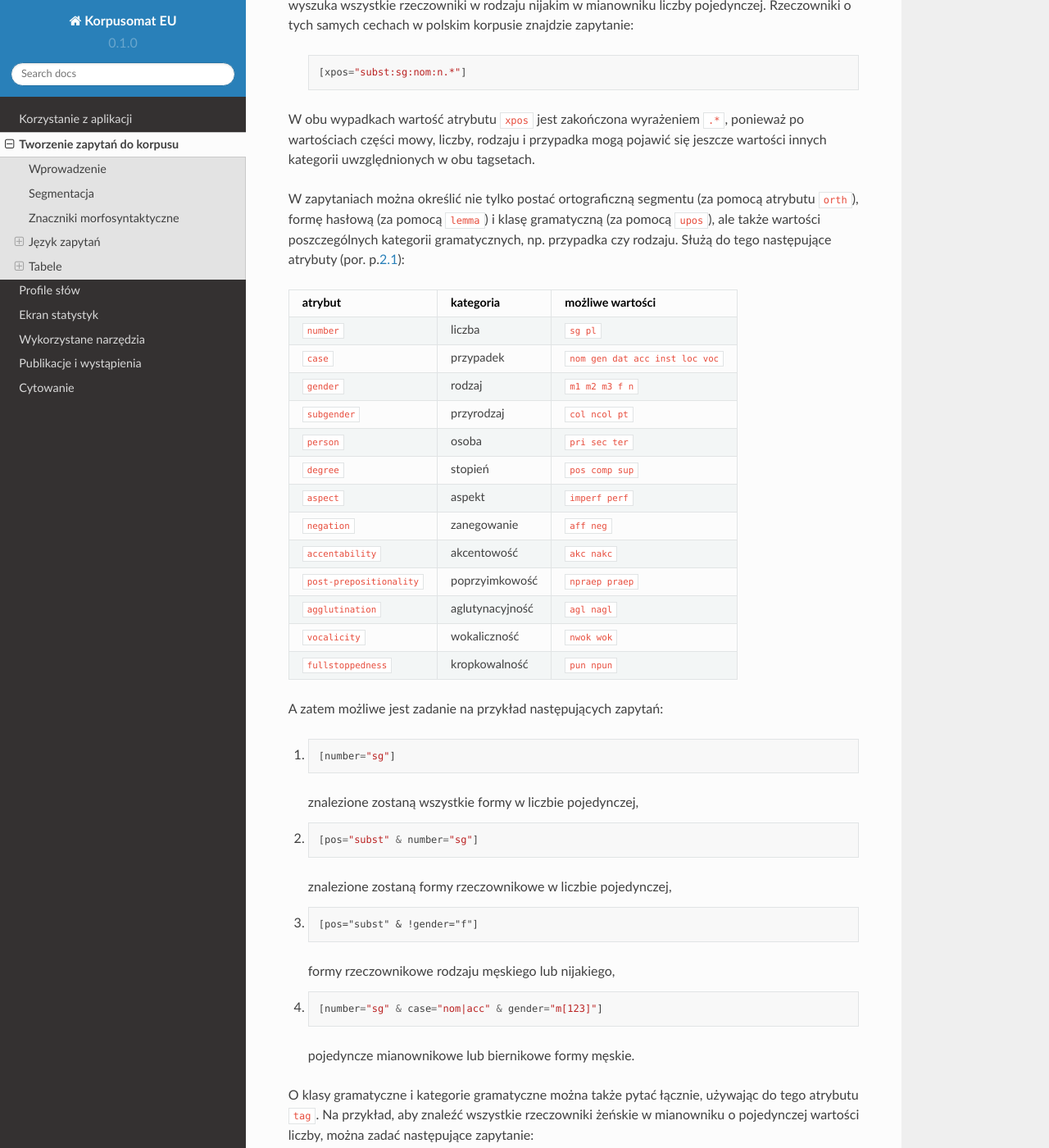
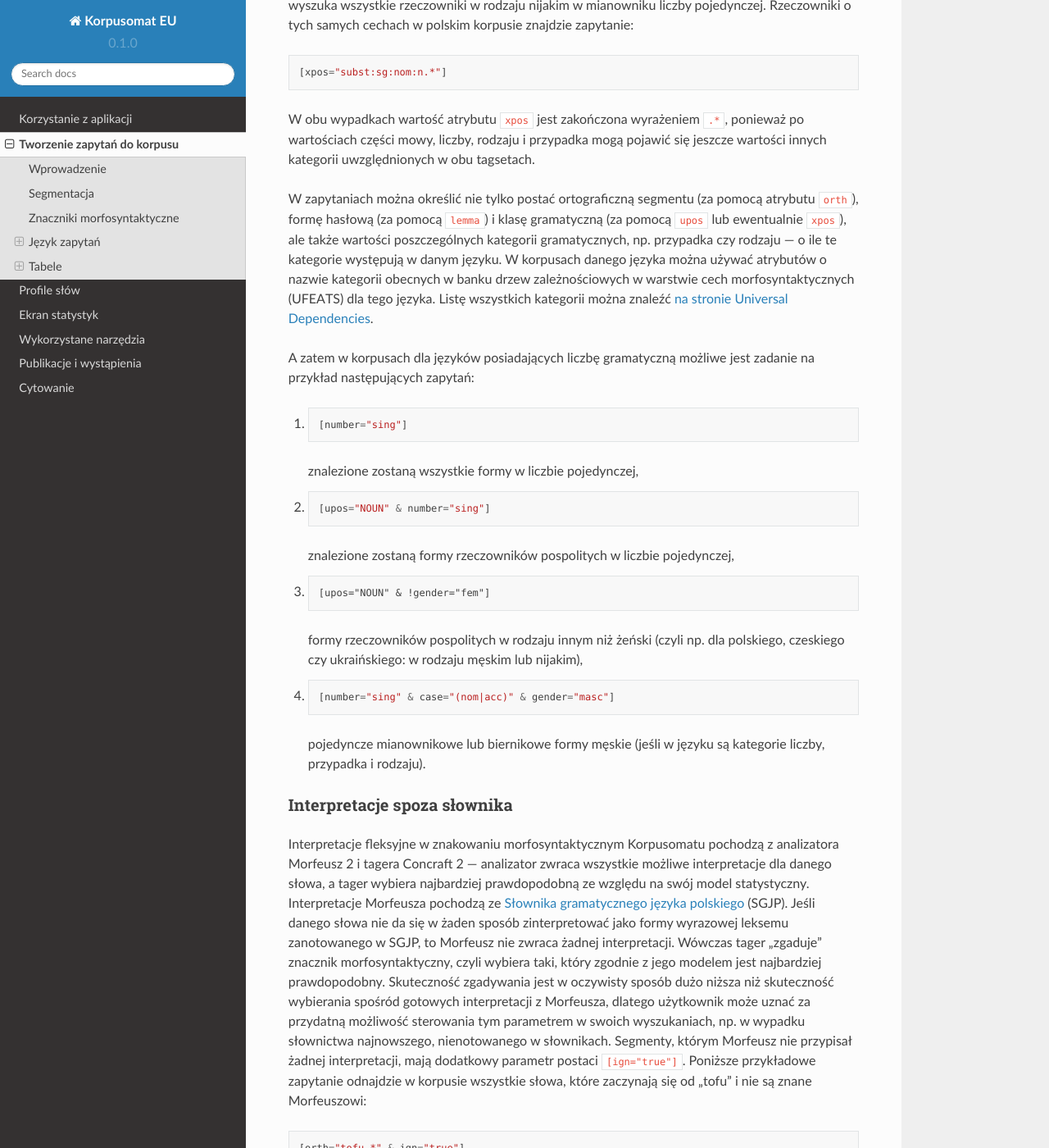
Before and after one commit to ipipan/korpusomat-eu-docs, a Sphinx documentation site: the page built from docs/source/mtas.rst, in a window 1280 px wide and 1400 px high, scrolled down 8060 px. Shown: the whole window at 82% size. Built offline with Sphinx 7.4.7 and the Read the Docs theme 2.0.0, drawn with Linux system fonts in a browser that asks for light colours; some of the changed text lies outside the part shown.

Commit message:
Update mtas.rst

```diff
--- a/docs/source/mtas.rst
+++ b/docs/source/mtas.rst
@@ -395,109 +395,63 @@ Dodatkowo za pomocą atrybutu ``xpos`` można odwołać się w zapytaniu do znac
 
 ::
 
-[xpos="NNNS1.*"]
+   [xpos="NNNS1.*"]
 
 wyszuka wszystkie rzeczowniki w rodzaju nijakim w mianowniku liczby pojedynczej. Rzeczowniki o tych samych cechach w polskim korpusie znajdzie zapytanie:
 
- ::
+::
 
- [xpos="subst:sg:nom:n.*"]
+   [xpos="subst:sg:nom:n.*"]
 
-W obu wypadkach wartość atrybutu ``xpos`` jest zakończona wyrażeniem ``.*``, ponieważ po wartościach części mowy, liczby, rodzaju i przypadka mogą pojawić się jeszcze wartości innych kategorii uwzględnionych w obu tagsetach.
+W obu wypadkach wartość atrybutu ``xpos`` jest zakończona wyrażeniem ``.*``, ponieważ po wartościach
+części mowy, liczby, rodzaju i przypadka mogą pojawić się jeszcze wartości innych kategorii uwzględnionych
+w obu tagsetach.
 
 
 W zapytaniach można określić nie tylko postać ortograficzną segmentu (za
 pomocą atrybutu ``orth``), formę hasłową (za pomocą ``lemma``) i klasę
-gramatyczną (za pomocą ``upos``), ale także wartości poszczególnych
-kategorii gramatycznych, np. przypadka czy rodzaju. Służą do tego
-następujące atrybuty (por. p.\ `2.1 <#sec:kategorie>`__):
+gramatyczną (za pomocą ``upos`` lub ewentualnie ``xpos``), ale także wartości poszczególnych
+kategorii gramatycznych, np. przypadka czy rodzaju — o ile te kategorie występują w danym języku. W korpusach
+danego języka można używać atrybutów o nazwie kategorii obecnych w banku drzew zależnościowych w warstwie
+cech morfosyntaktycznych (UFEATS) dla tego języka. Listę wszystkich kategorii można znaleźć `na stronie Universal Dependencies <https://universaldependencies.org/u/feat/all.html>`__.
 
-+---------------------------+-----------------+----------------------------------+
-| **atrybut**               | **kategoria**   | **możliwe wartości**             |
-+===========================+=================+==================================+
-| ``number``                | liczba          | ``sg pl``                        |
-+---------------------------+-----------------+----------------------------------+
-| ``case``                  | przypadek       | ``nom gen dat acc inst loc voc`` |
-+---------------------------+-----------------+----------------------------------+
-| ``gender``                | rodzaj          | ``m1 m2 m3 f n``                 |
-+---------------------------+-----------------+----------------------------------+
-| ``subgender``             | przyrodzaj      | ``col ncol pt``                  |
-+---------------------------+-----------------+----------------------------------+
-| ``person``                | osoba           | ``pri sec ter``                  |
-+---------------------------+-----------------+----------------------------------+
-| ``degree``                | stopień         | ``pos comp sup``                 |
-+---------------------------+-----------------+----------------------------------+
-| ``aspect``                | aspekt          | ``imperf perf``                  |
-+---------------------------+-----------------+----------------------------------+
-| ``negation``              | zanegowanie     | ``aff neg``                      |
-+---------------------------+-----------------+----------------------------------+
-| ``accentability``         | akcentowość     | ``akc nakc``                     |
-+---------------------------+-----------------+----------------------------------+
-| ``post-prepositionality`` | poprzyimkowość  | ``npraep praep``                 |
-+---------------------------+-----------------+----------------------------------+
-| ``agglutination``         | aglutynacyjność | ``agl nagl``                     |
-+---------------------------+-----------------+----------------------------------+
-| ``vocalicity``            | wokaliczność    | ``nwok wok``                     |
-+---------------------------+-----------------+----------------------------------+
-| ``fullstoppedness``       | kropkowalność   | ``pun npun``                     |
-+---------------------------+-----------------+----------------------------------+
 
-A zatem możliwe jest zadanie na przykład następujących zapytań:
+A zatem w korpusach dla języków posiadających liczbę gramatyczną możliwe jest zadanie na przykład następujących zapytań:
 
 #. ::
 
-      [number="sg"]
+      [number="sing"]
 
    znalezione zostaną wszystkie formy w liczbie pojedynczej,
 
 #. ::
 
-      [pos="subst" & number="sg"]
+      [upos="NOUN" & number="sing"]
 
-   znalezione zostaną formy rzeczownikowe w liczbie pojedynczej,
+   znalezione zostaną formy rzeczowników pospolitych w liczbie pojedynczej,
 
 #. ::
 
-      [pos="subst" & !gender="f"]
+      [upos="NOUN" & !gender="fem"]
 
-   formy rzeczownikowe rodzaju męskiego lub nijakiego,
+   formy rzeczowników pospolitych w rodzaju innym niż żeński (czyli np. dla polskiego, czeskiego czy ukraińskiego: w rodzaju męskim lub nijakim),
 
 #. ::
 
-      [number="sg" & case="nom|acc" & gender="m[123]"]
+      [number="sing" & case="(nom|acc)" & gender="masc"]
 
-   pojedyncze mianownikowe lub biernikowe formy męskie.
+   pojedyncze mianownikowe lub biernikowe formy męskie (jeśli w języku są kategorie liczby, przypadka i rodzaju).
 
-O klasy gramatyczne i kategorie gramatyczne można także pytać łącznie,
-używając do tego atrybutu ``tag``. Na przykład, aby znaleźć wszystkie
-rzeczowniki żeńskie w mianowniku o pojedynczej wartości liczby, można
-zadać następujące zapytanie:
+..
+ Ponieważ nazwy wartości poszczególnych kategorii są rozłączne, można
+ również stosować zbiorczą kategorię ``feat`` (ang. *feature* ‘cecha’)
+ w zastępstwie każdej innej. Ujednoznacznienie dokona się przez
+ odpowiednią wartość. Dlatego następujące dwa zapytania zwrócą te same
+ wyniki:
+..
+ -  ``[pos="subst" & case="acc" & number="pl" & gender="f"]``
 
-::
-
-   [tag="subst:sg:nom:f"]
-
-Wartości atrybutu ``tag`` mają postać ``kl:kat1:kat2:…:katn``, gdzie
-``kl`` to nazwa klasy gramatycznej, a ``kati`` to wartości kategorii
-przysługujących tej klasie w kolejności, w jakiej zostały podane
-w tabeli `2 <#tab:klasy>`__.
-
-Jak w wypadku innych atrybutów, specyfikacja atrybutu ``tag`` może być
-zadana wyrażeniem regularnym, np.:
-
-::
-
-   [tag=".*:sg:(nom|acc):m[123].*"]
-
-Ponieważ nazwy wartości poszczególnych kategorii są rozłączne, można
-również stosować zbiorczą kategorię ``feat`` (ang. *feature* ‘cecha’)
-w zastępstwie każdej innej. Ujednoznacznienie dokona się przez
-odpowiednią wartość. Dlatego następujące dwa zapytania zwrócą te same
-wyniki:
-
--  ``[pos="subst" & case="acc" & number="pl" & gender="f"]``
-
--  ``[pos="subst" & feat="acc" & feat="pl" & feat="f"]``
+ -  ``[pos="subst" & feat="acc" & feat="pl" & feat="f"]``
 
 Interpretacje spoza słownika
 ----------------------------
```
Also changed, not shown: other parts of docs/source/mtas.rst (+2 -2 lines).
